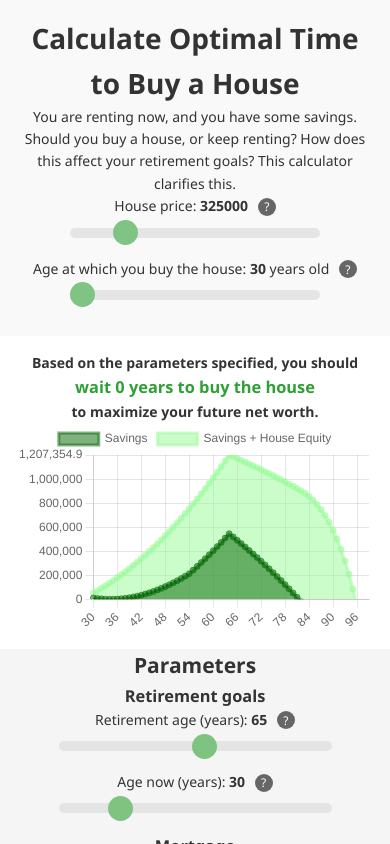
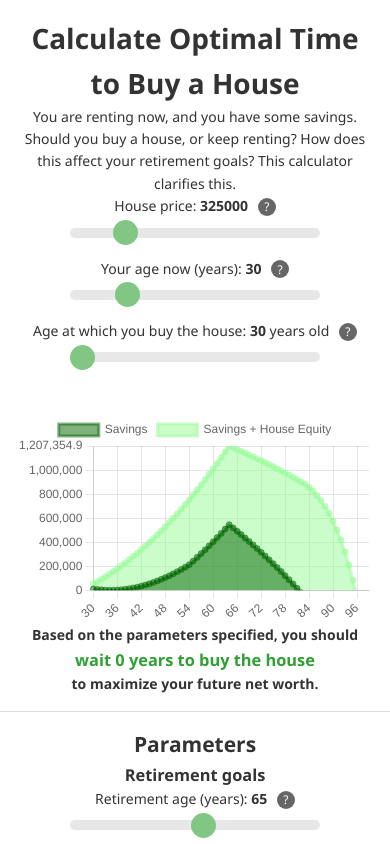
Before and after one commit to angel-boschdom/rent-vs-buy-calculator, a React (Vite) app: page / in a window 390 px wide. Shown: the top 844 px of the page. Built offline with nearby package versions, Linux system fonts and the light colour scheme.

Commit message:
Fix SplitLayout issues by implementing custom sticky behavior for mobile

```diff
--- a/src/components/RentVsBuyCalculator/RentVsBuyCalculator.css
+++ b/src/components/RentVsBuyCalculator/RentVsBuyCalculator.css
@@ -1,18 +1,7 @@
-/* file: /src/components/RentVsBuyCalculator/RentVsBuyCalculator.css */
-
 h1, h2, h3, h4, h5, p {
   text-align: center;
-  margin: 0 auto; /* Optional: Ensures proper centering with surrounding spacing */
-}
+  }
 
 #resultsSummaryHeadline h3 {
   color: #2fa033;
 }
-
-/* Force the chart canvas to occupy the container's width */
-#timeseriesChart {
-  width: 100% !important;
-  height: auto !important;
-  display: block;
-  margin: 0 auto;
-}
--- a/src/components/RentVsBuyCalculator/RentVsBuyCalculator.tsx
+++ b/src/components/RentVsBuyCalculator/RentVsBuyCalculator.tsx
@@ -217,6 +217,17 @@ const RentVsBuyCalculator: React.FC = () => {
           />
 
           <Slider
+            id="ageYears"
+            label="Your age now (years)"
+            tooltipText="Your current age. Used to calculate the time horizon."
+            min={15}
+            max={90}
+            step={1}
+            value={ageYears}
+            onChangeValue={(val) => handleNonPurchaseAgeSliderChange(val, setAgeYears)}
+          />
+
+          <Slider
             id="purchaseAge"
             label="Age at which you buy the house"
             tooltipText="Specify the age at which you would purchase the house."
@@ -234,13 +245,14 @@ const RentVsBuyCalculator: React.FC = () => {
       leftBottom={
         /* This chunk stays sticky on mobile when scrolling */
         <>
+        <canvas id="timeseriesChart"></canvas>
         <div id="resultsSummaryHeadline">
           <h4>Based on the parameters specified, you should</h4>
           <h3>
             wait <span id="optimalYearsWaitBuyHouse">0</span> years to buy the house
           </h3>
           <h4>to maximize your future net worth.</h4>
-        </div><canvas id="timeseriesChart"></canvas>
+        </div>
         </>
       }
 
@@ -258,17 +270,6 @@ const RentVsBuyCalculator: React.FC = () => {
             step={1}
             value={retirementAgeYears}
             onChangeValue={(val) => handleNonPurchaseAgeSliderChange(val, setRetirementAgeYears)}
-          />
-
-          <Slider
-            id="ageYears"
-            label="Age now (years)"
-            tooltipText="Your current age. Used to calculate the time horizon."
-            min={15}
-            max={90}
-            step={1}
-            value={ageYears}
-            onChangeValue={(val) => handleNonPurchaseAgeSliderChange(val, setAgeYears)}
           />
 
           <h3>Mortgage</h3>
--- a/src/components/SplitLayout/SplitLayout.css
+++ b/src/components/SplitLayout/SplitLayout.css
@@ -1,81 +1,104 @@
-/* Base container is one column by default (mobile) */
+/* ---------- MOBILE FIRST STYLES ---------- */
+
+/* The container is just a normal block on mobile. */
 .split-layout {
-    display: flex;
-    flex-direction: column;
+    display: block;
     width: 100%;
-    height: auto; /* on mobile, let it expand naturally */
+    height: auto;
     margin: 0;
     padding: 0;
+    /* IMPORTANT: ensure no overflow hidden or transforms here! */
+    overflow: visible;
   }
 
-  /* Both panels stack full-width on mobile */
-  .left-panel,
-  .right-panel {
+  /* The left panel occupies full width on mobile. */
+  .left-panel {
     width: 100%;
   }
 
-  /* Give left panel a light background */
-  .left-panel {
-    background-color: #f9f9f9;
-  }
-
-  /* Inner sections of the left panel */
-  .left-panel-top,
-  .left-panel-bottom {
+  /* The top part is normal flow. */
+  .left-panel-top {
     padding: 1rem;
   }
 
   /*
-    On mobile, the bottom half of the left panel is sticky.
-    Typically you use 'top: 0' to stick it to the top after it scrolls into view;
+    The bottom part of the panel starts in normal flow
+    (by default .left-panel-bottom is position: static).
+    We only fix it with a .fixed class in JS once we scroll beyond it.
   */
   .left-panel-bottom {
-    position: -webkit-sticky; /* for Safari/iOS */
-    position: sticky;
-    top: 0; /* stick it to the top after it scrolls into view */
-    background: white; /* ensure content is visible */
-    z-index: 10;
+    position: static; /* default on mobile */
+    padding: 1rem;
+    border-bottom: 1px solid #ddd; /* optional visual separator */
+    transition: all 0.2s ease;     /* smooth transition if you like */
+  }
+
+  /* The .fixed class forcibly pins it to the top of the viewport. */
+  .left-panel-bottom.fixed {
+    position: fixed;
+    top: 0;
+    left: 0;
+    right: 0;
+    z-index: 1000;
+  }
+
+  /*
+    Placeholder that takes up the same space as the bottom panel
+    when it is fixed, preventing a layout jump.
+    It's zero height by default, we set it dynamically in JS if needed.
+  */
+  .placeholder-below-bottom {
+    width: 100%;
+    height: 0;
+  }
+
+  /* Right panel also full width on mobile. */
+  .right-panel {
     width: 100%;
     padding: 1rem;
   }
 
-  /* Right panel on mobile is just normal flow, so no special rules needed here. */
-
-  /* --- DESKTOP --- */
+  /* ---------- DESKTOP STYLES ---------- */
   @media (min-width: 1024px) {
     .split-layout {
+      /* Switch to flex layout on desktop */
+      display: flex;
       flex-direction: row;
-      height: 100vh; /* We want full viewport height on desktop. */
-      overflow: hidden; /* Hide container overflow to ensure right panel can scroll independently. */
+      height: 100vh;
+      overflow: hidden; /* so right panel can scroll independently */
     }
 
     .left-panel {
-      /* Fix the left panel so it does NOT scroll. You can also just “pin” it
-         with sticky if you prefer, but here we show a fully non-scrollable panel. */
       width: 50%;
       flex-shrink: 0;
-      overflow: hidden;    /* hide overflow so it doesn't scroll */
+      /* We want the left side not to scroll at all on desktop. */
+      overflow: hidden;
       display: flex;
       flex-direction: column;
     }
 
-    /* On desktop, no need for the special sticky for the bottom half,
-       so override to static positioning. */
+    /* On desktop, the top/bottom are just static inside the pinned left panel. */
     .left-panel-top,
     .left-panel-bottom {
       position: static;
       padding: 20px 40px;
+      border-bottom: none; /* remove the border if you want */
+      transition: none;    /* no transitions needed on desktop */
+    }
+
+    /* We don't need the .fixed class on desktop, so it doesn't matter. */
+    .left-panel-bottom.fixed {
+      position: static;
+    }
+
+    /* The placeholder is irrelevant on desktop, set it to 0 or hide it. */
+    .placeholder-below-bottom {
+      height: 0 !important;
     }
 
     .right-panel {
-      flex: 1;             /* take the remaining width */
-      overflow-y: auto;    /* scrollable column on the right */
-      background-color: #fff;
+      flex: 1;          /* occupy remaining width */
+      overflow-y: auto; /* scrollable right panel */
       padding: 20px 40px;
     }
-
-    .left-panel-bottom {
-      position: static;
-      border-top: none;
-    }
   }
--- a/src/components/SplitLayout/SplitLayout.tsx
+++ b/src/components/SplitLayout/SplitLayout.tsx
@@ -1,4 +1,4 @@
-import React from 'react';
+import React, { useState, useRef, useEffect } from 'react';
 import './SplitLayout.css';
 
 interface SplitLayoutProps {
@@ -11,20 +11,62 @@ interface SplitLayoutProps {
 
   /**
    * The “bottom” portion of the left panel.
-   * On mobile, this part is sticky (stays visible) as the user scrolls down.
-   * On desktop, also in the fixed (non-scrollable) left panel (bottom area).
+   * On mobile, we want this to behave like “sticky” (stay visible at top
+   * after the user scrolls). We simulate it with position: fixed.
+   * On desktop, it's in the fixed (non-scrollable) left panel (bottom area).
    */
   leftBottom: React.ReactNode;
 
   /**
    * The right panel’s content.
-   * On mobile, this simply appears below the left portion (with one scroll).
-   * On desktop, it appears in its own scrollable column on the right.
+   * On mobile, simply appears below the left portion (with one page scroll).
+   * On desktop, in its own scrollable column on the right.
    */
   right: React.ReactNode;
 }
 
+/**
+ * This component implements a “sticky” simulation on mobile using
+ * position: fixed once the user scrolls past the bottom panel's initial offset.
+ * On desktop, we revert to a split layout with no special scrolling logic for the left panel.
+ */
 const SplitLayout: React.FC<SplitLayoutProps> = ({ leftTop, leftBottom, right }) => {
+  // We'll track whether the bottom panel should be “fixed” at the top.
+  const [isFixed, setIsFixed] = useState(false);
+
+  // We also need to store the original top offset of the .left-panel-bottom
+  const [initialOffset, setInitialOffset] = useState(0);
+
+  // We'll measure the bottom panel’s height for a placeholder.
+  const [bottomHeight, setBottomHeight] = useState(0);
+
+  // Ref to the actual bottom panel element
+  const bottomRef = useRef<HTMLDivElement>(null);
+
+  useEffect(() => {
+    // Measure after first render
+    if (bottomRef.current) {
+      // The distance from the top of the document to the element’s top
+      const rect = bottomRef.current.getBoundingClientRect();
+      const offset = window.scrollY + rect.top;
+      setInitialOffset(offset);
+      setBottomHeight(bottomRef.current.offsetHeight);
+    }
+
+    const handleScroll = () => {
+      const scrollY = window.scrollY;
+      // If we've scrolled past the bottom panel's initial top, fix it.
+      if (scrollY >= initialOffset) {
+        setIsFixed(true);
+      } else {
+        setIsFixed(false);
+      }
+    };
+
+    window.addEventListener('scroll', handleScroll);
+    return () => window.removeEventListener('scroll', handleScroll);
+  }, [initialOffset]);
+
   return (
     <div className="split-layout">
       {/* Left panel */}
@@ -32,7 +74,21 @@ const SplitLayout: React.FC<SplitLayoutProps> = ({ leftTop, leftBottom, right })
         <div className="left-panel-top">
           {leftTop}
         </div>
-        <div className="left-panel-bottom">
+
+        {/*
+          Placeholder takes up space when the panel is fixed so layout doesn't jump.
+          Only on mobile is this relevant, but it's harmless on desktop.
+        */}
+        <div
+          className="placeholder-below-bottom"
+          style={{ height: isFixed ? bottomHeight : 0 }}
+        />
+
+        {/* The bottom panel itself, toggling a .fixed class if isFixed is true */}
+        <div
+          ref={bottomRef}
+          className={`left-panel-bottom ${isFixed ? 'fixed' : ''}`}
+        >
           {leftBottom}
         </div>
       </div>
--- a/src/styles.css
+++ b/src/styles.css
@@ -9,7 +9,7 @@
   }
 
   body {
-    background-color: #f5f5f5;
+    background-color: white;
     color: #333;
     font-size: 14px;
     line-height: 1.6;
```
